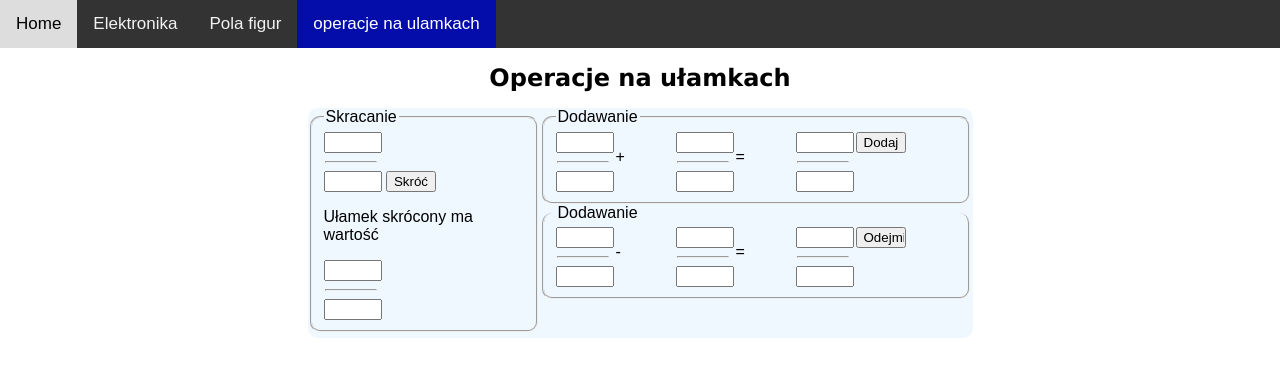
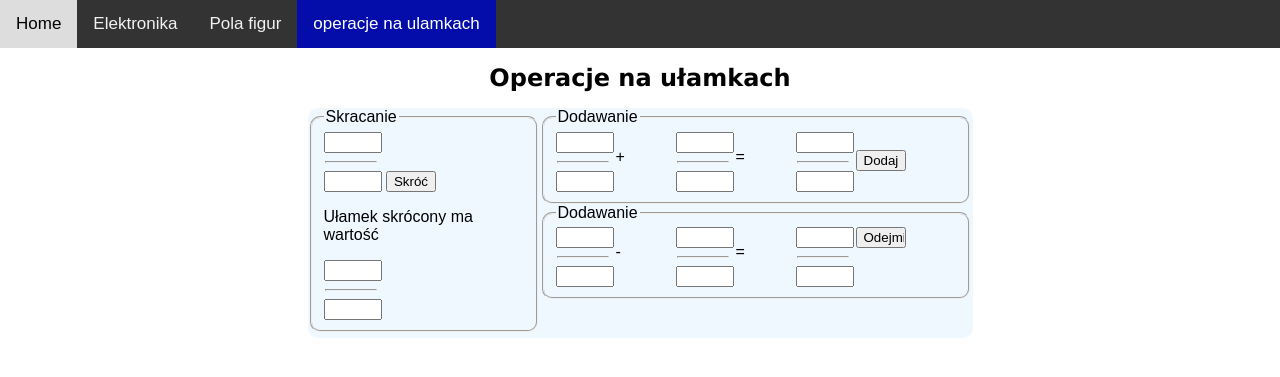
Before and after one commit to lon40seminarium-kotzian-oskar/lon40seminarium-kotzian-oskar-ale-moze-dziala, a Django app: page /operacje_na_ulamkach/ in a window 1280 px wide. Shown: the top 377 px of the page. Run offline with Django 5.2, Linux system fonts and the light colour scheme.

Commit message:
Dodałem operacjie na ułamkach dodawanie v4

```diff
--- a/operacje_na_ulamkach/static/operacje_na_ulamkach/style.css
+++ b/operacje_na_ulamkach/static/operacje_na_ulamkach/style.css
@@ -29,7 +29,6 @@ input{
     width: 400px;
     border-radius: 10px;
     float: left;
-    border-top:20px;
 }
 
 #sk{
--- a/operacje_na_ulamkach/templates/operacje_na_ulamkach/index.html
+++ b/operacje_na_ulamkach/templates/operacje_na_ulamkach/index.html
@@ -47,9 +47,8 @@
                         <hr></hr>
                         <input type="text" id="mw"/>
                     </div>
-                    <div class="md">
-                        <input type="button" value="Dodaj" onclick="dodajUlamek()"/>
-                    </div>
+                    <br>
+                    <input type="button" value="Dodaj" onclick="dodajUlamek()"/>
                 </fieldset>
             </div>
             <div id="odd">
@@ -77,9 +76,7 @@
                         <hr></hr>
                         <input type="text" id="mw1"/>
                     </div>
-                    <div class="md">
-                        <input type="button" value="Odejmij" onclick="odejmijUlamek()"/>
-                    </div>
+                    <input type="button" value="Odejmij" onclick="odejmijUlamek()"/>
                 </fieldset>
             </div>
         </div>
```
